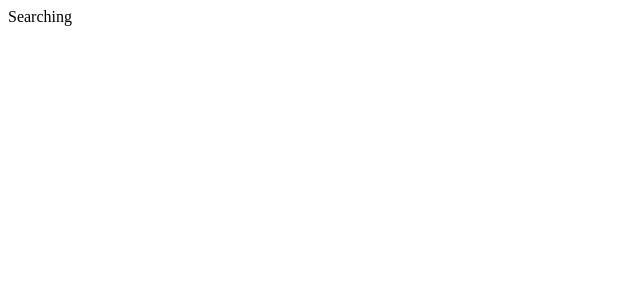
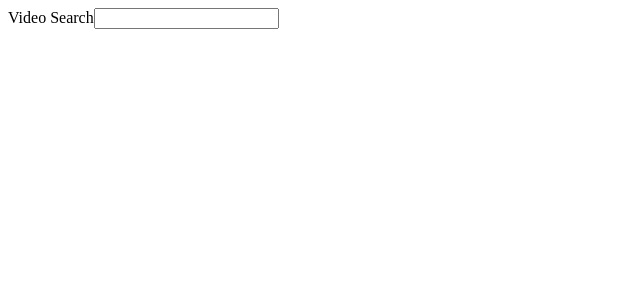
Before and after one commit to jambur88/react_video_player, a React (Create React App) app: page / in a window 1280 px wide. Shown: the top 300 px of the page, without its empty margins (0-640 px from the left). Built offline with nearby package versions, Linux system fonts and the light colour scheme.

Commit message:
Add classes to Searchbar for basic styling

```diff
--- a/src/components/SearchBar.js
+++ b/src/components/SearchBar.js
@@ -2,7 +2,16 @@ import React from "react";
 
 class SearchBar extends React.Component {
   render() {
-    return <div>Searching</div>;
+    return (
+      <div className="search-bar ui segment">
+        <form className="ui form">
+          <div className="field">
+            <label>Video Search</label>
+            <input type="text" />
+          </div>
+        </form>
+      </div>
+    );
   }
 }
 
```
